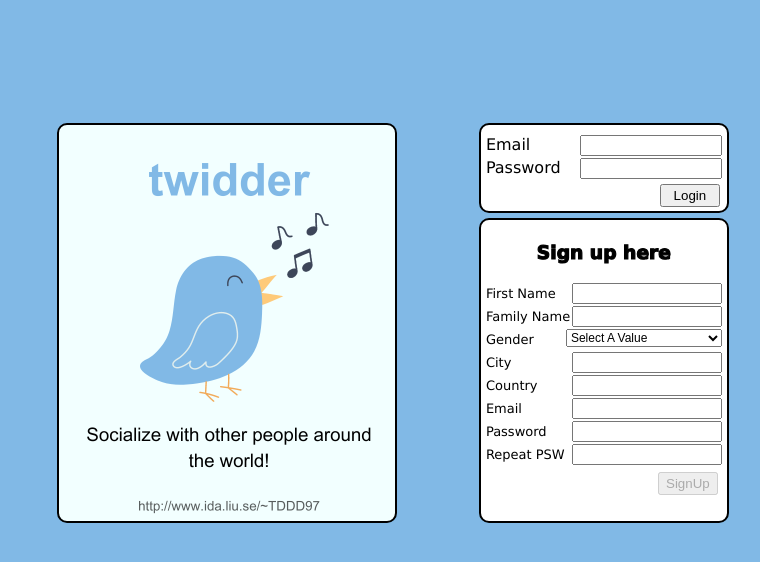
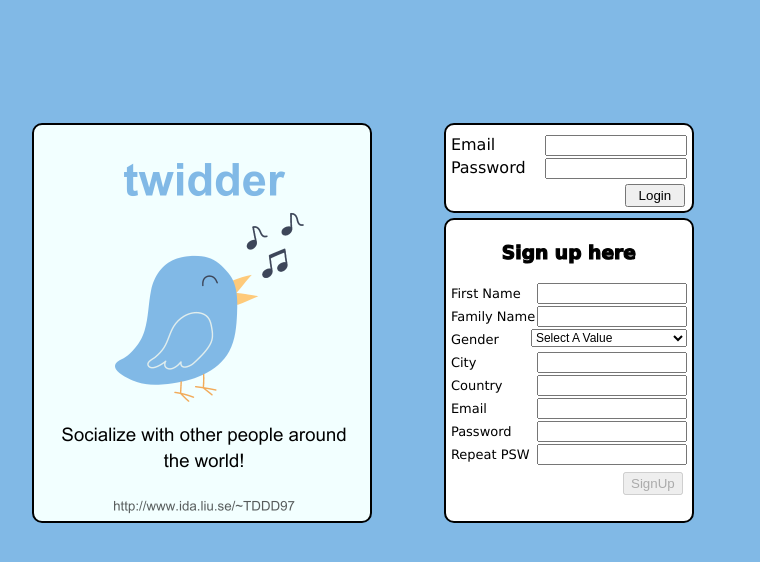
Before and after one commit to ayega233/Twidder_Final, a Flask app: page / in a window 1280 px wide. Shown: the top 562 px of the page, without its empty margins (251-1011 px from the left). Run offline with Flask 3, Linux system fonts and the light colour scheme.

Commit message:
Updated responsive design

```diff
--- a/static/styles/client.css
+++ b/static/styles/client.css
@@ -23,7 +23,7 @@ font-family: "Lucida Sans", sans-serif;
 }
 
 #welcome-view {
-  width: 600px;
+  width: 370px;
   height: 400px;
   background-color: #81b9e6;
   display: block;
@@ -34,7 +34,7 @@ font-family: "Lucida Sans", sans-serif;
 #main-left {
   width: 300px;
   height: 110px;
-  margin-left: 80px;
+  margin-left: 0px;
   margin-top: 100px;
   background-image: url("../images/wimage2.png");
   border: 2px solid black;
@@ -44,7 +44,7 @@ font-family: "Lucida Sans", sans-serif;
 #right-top {
   width: 300px;
   height: 90px;
-  margin-left: 80px;
+  margin-left: 0px;
   margin-top: -317px;
   background-color: white;
   border: 2px solid black;
@@ -54,7 +54,7 @@ font-family: "Lucida Sans", sans-serif;
 }
 
 #right-dow {
-  margin-left: 80px;
+  margin-left: 0px;
   margin-top: 5px;
   background-color: white;
   width: 300px;
@@ -396,7 +396,7 @@ select {
   width: 100%;
 }
 
-@media only screen and (min-width: 601px) {
+@media only screen and (min-width: 600px) {
   /* For mini tablets: */
   .col-s-1 {width: 8.33%;}
   .col-s-2 {width: 16.66%;}
@@ -411,6 +411,38 @@ select {
   .col-s-11 {width: 91.66%;}
   .col-s-12 {width: 100%;}
 
+  #main-left {
+    width: 300px;
+    height: 110px;
+    margin-left: 0px;
+    margin-top: 100px;
+    background-image: url("../images/wimage2.png");
+    border: 2px solid black;
+    border-radius: 10px;
+}
+
+#right-top {
+    width: 300px;
+    height: 90px;
+    margin-left: 80px;
+    margin-top: -315px;
+    background-color: white;
+    border: 2px solid black;
+    border-radius: 10px;
+    padding: 3px;
+
+}
+
+#right-dow {
+    margin-left: 80px;
+    margin-top: 5px;
+    background-color: white;
+    width: 300px;
+    height: 305px;
+    border: 2px solid black;
+    border-radius: 10px;
+    padding: 3px;
+}
   .userProfile{
     width: 100%;
     padding: 15px;
@@ -482,8 +514,8 @@ select {
   #main-left {
     width: 340px;
     height: 400px;
-    margin-left: 0px;
-    margin-top: 100px;
+    margin-left: -80px;
+    margin-top: 200px;
     background-image: url("../images/wimage.png");
     border: 2px solid black;
     border-radius: 10px;
@@ -492,8 +524,8 @@ select {
 #right-top {
     width: 250px;
     height: 90px;
-    margin-left: 140px;
-    margin-top: 100px;
+    margin-left: 65px;
+    margin-top: 200px;
     background-color: white;
     border: 2px solid black;
     border-radius: 10px;
@@ -502,7 +534,7 @@ select {
 }
 
 #right-dow {
-    margin-left: 140px;
+    margin-left: 65px;
     margin-top: 5px;
     background-color: white;
     width: 250px;
@@ -585,7 +617,7 @@ select {
       #main-left {
         width: 340px;
         height: 400px;
-        margin-left: -10px;
+        margin-left: -35px;
         margin-top: 100px;
         background-image: url("../images/wimage.png");
         border: 2px solid black;
@@ -595,7 +627,7 @@ select {
     #right-top {
         width: 250px;
         height: 90px;
-        margin-left: 75px;
+        margin-left: 40px;
         margin-top: 100px;
         background-color: white;
         border: 2px solid black;
@@ -605,7 +637,7 @@ select {
     }
 
     #right-dow {
-        margin-left: 75px;
+        margin-left: 40px;
         margin-top: 5px;
         background-color: white;
         width: 250px;
@@ -774,7 +806,7 @@ select {
   #right-top {
       width: 250px;
       height: 90px;
-      margin-left: -10px;
+      margin-left: -30px;
       margin-top: 100px;
       background-color: white;
       border: 2px solid black;
@@ -784,7 +816,7 @@ select {
   }
 
   #right-dow {
-      margin-left: -10px;
+      margin-left: -30px;
       margin-top: 5px;
       background-color: white;
       width: 250px;
```
